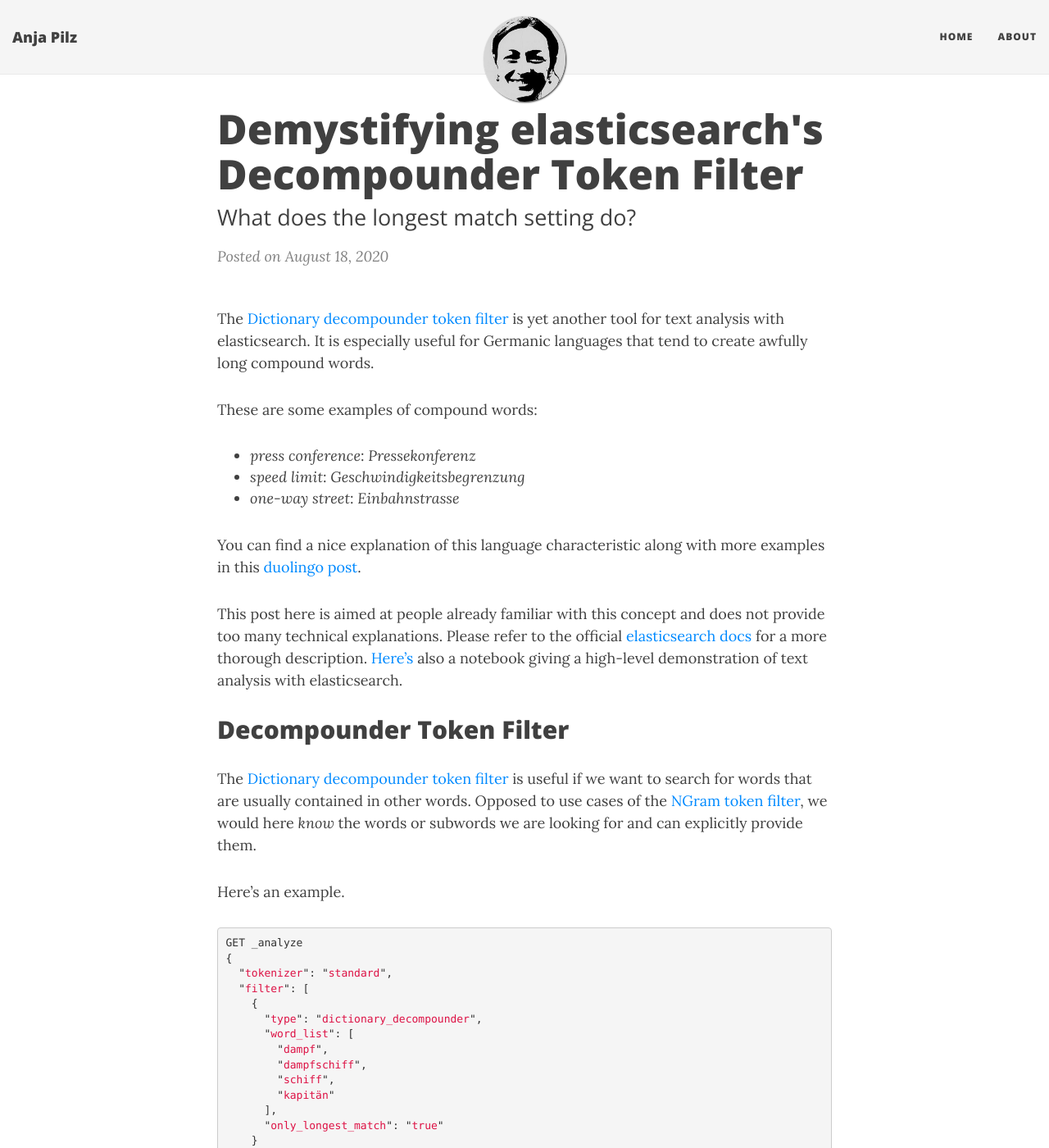
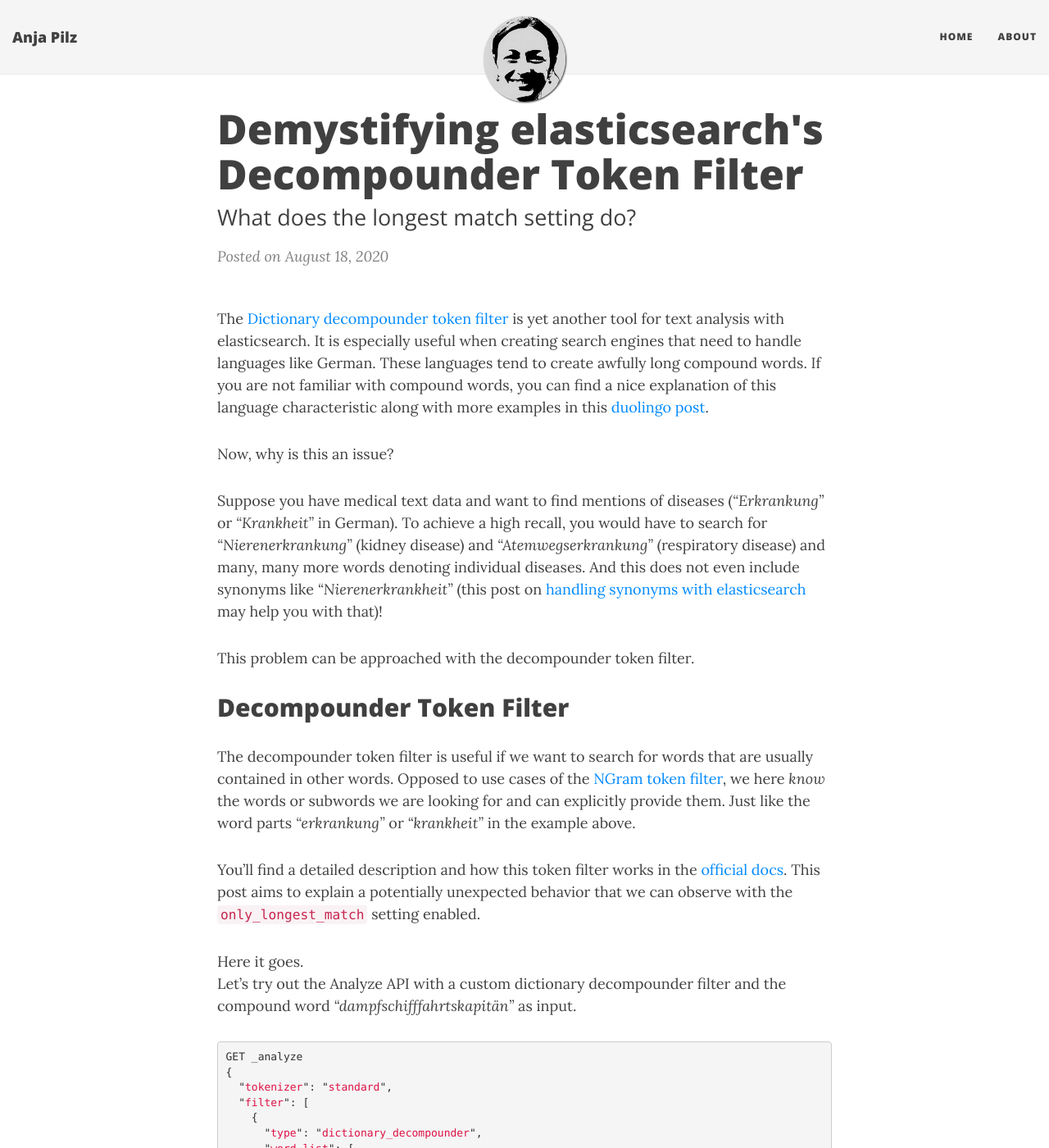
Before and after one commit to aplz/aplz.github.io, a Jekyll site: the page built from _posts/2020-08-18-decompounder-token-filter.md, in a window 1280 px wide and 1400 px high. Shown: the whole window at 82% size. Built offline with Jekyll 4.4.1, drawn with Linux system fonts in a browser that asks for light colours; nearby versions of some CDN libraries.

Commit message:
:books: extend post

````diff
--- a/_posts/2020-08-18-decompounder-token-filter.md
+++ b/_posts/2020-08-18-decompounder-token-filter.md
@@ -3,23 +3,21 @@ title: Demystifying elasticsearch's Decompounder Token Filter
 subtitle: What does the longest match setting do?
 date: "2020-08-18"
 ---
-The [Dictionary decompounder token filter](https://www.elastic.co/guide/en/elasticsearch/reference/7.8/analysis-dict-decomp-tokenfilter.html) is yet another tool for text analysis with elasticsearch. It is especially useful for Germanic languages that tend to create awfully long compound words.
+The [Dictionary decompounder token filter](https://www.elastic.co/guide/en/elasticsearch/reference/7.8/analysis-dict-decomp-tokenfilter.html) is yet another tool for text analysis with elasticsearch. It is especially useful when creating search engines that need to handle languages like German. These languages tend to create awfully long compound words. If you are not familiar with compound words, you can find a nice explanation of this language characteristic along with more examples in this [duolingo post](https://forum.duolingo.com/comment/26620027/Compound-Words-1-Donaudampfschifffahrtsgesellschaft).
 
-These are some examples of compound words:
-* _press conference_: _Pressekonferenz_
-* _speed limit_: _Geschwindigkeitsbegrenzung_
-* _one-way street_: _Einbahnstrasse_
+Now, why is this an issue?
 
-You can find a nice explanation of this language characteristic along with more examples in this [duolingo post](https://forum.duolingo.com/comment/26620027/Compound-Words-1-Donaudampfschifffahrtsgesellschaft).
+Suppose you have medical text data and want to find mentions of diseases (_"Erkrankung"_ or _"Krankheit"_ in German). To achieve a high recall, you would have to search for _"Nierenerkrankung"_ (kidney disease) and _"Atemwegserkrankung"_ (respiratory disease) and many, many more words denoting individual diseases. And this does not even include synonyms like _"Nierenerkrankheit"_ (this post on [handling synonyms with elasticsearch](https://aplz.github.io/2020-07-13-ngram-synonym-filter/) may help you with that)!
 
-This post here is aimed at people already familiar with this concept and does not provide too many technical explanations. Please refer to the official [elasticsearch docs](https://www.elastic.co/guide/en/elasticsearch/reference/7.8/analysis-dict-decomp-tokenfilter.html#analysis-dict-decomp-tokenfilter) for a more thorough description.
-[Here's](https://github.com/aplz/nlp_notebooks/blob/master/elasticsearch-nlp.ipynb) also a notebook giving a high-level demonstration of text analysis with elasticsearch.
+This problem can be approached with the decompounder token filter.
 
 ## Decompounder Token Filter
-The [Dictionary decompounder token filter](https://www.elastic.co/guide/en/elasticsearch/reference/7.8/analysis-dict-decomp-tokenfilter.html)
- is useful if we want to search for words that are usually contained in other words. Opposed to use cases of the [NGram token filter](https://www.elastic.co/guide/en/elasticsearch/reference/master/analysis-ngram-tokenfilter.html), we would here _know_ the words or subwords we are looking for and can explicitly provide them.
+The decompounder token filter is useful if we want to search for words that are usually contained in other words. Opposed to use cases of the [NGram token filter](https://www.elastic.co/guide/en/elasticsearch/reference/master/analysis-ngram-tokenfilter.html), we here _know_ the words or subwords we are looking for and can explicitly provide them. Just like the word parts _"erkrankung"_ or _"krankheit"_ in the example above.
 
-Here's an example.
+You'll find a detailed description and how this token filter works in the [official docs](https://www.elastic.co/guide/en/elasticsearch/reference/7.8/analysis-dict-decomp-tokenfilter.html). This post aims to explain a potentially unexpected behavior that we can observe with the `only_longest_match` setting enabled.
+
+Here it goes.
+Let's try out the Analyze API with a custom dictionary decompounder filter and the compound word _"dampfschifffahrtskapitän"_ as input.
 
 ```js
 GET _analyze
````
